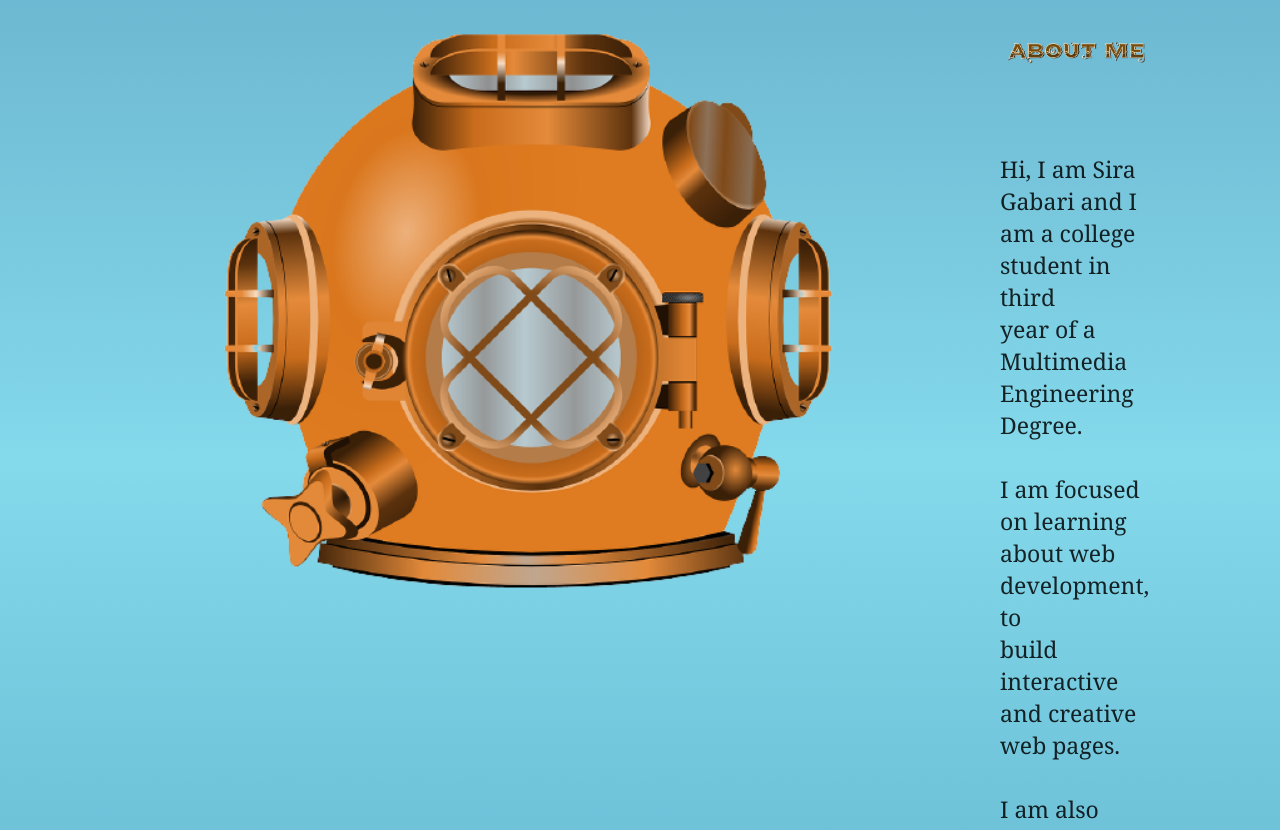
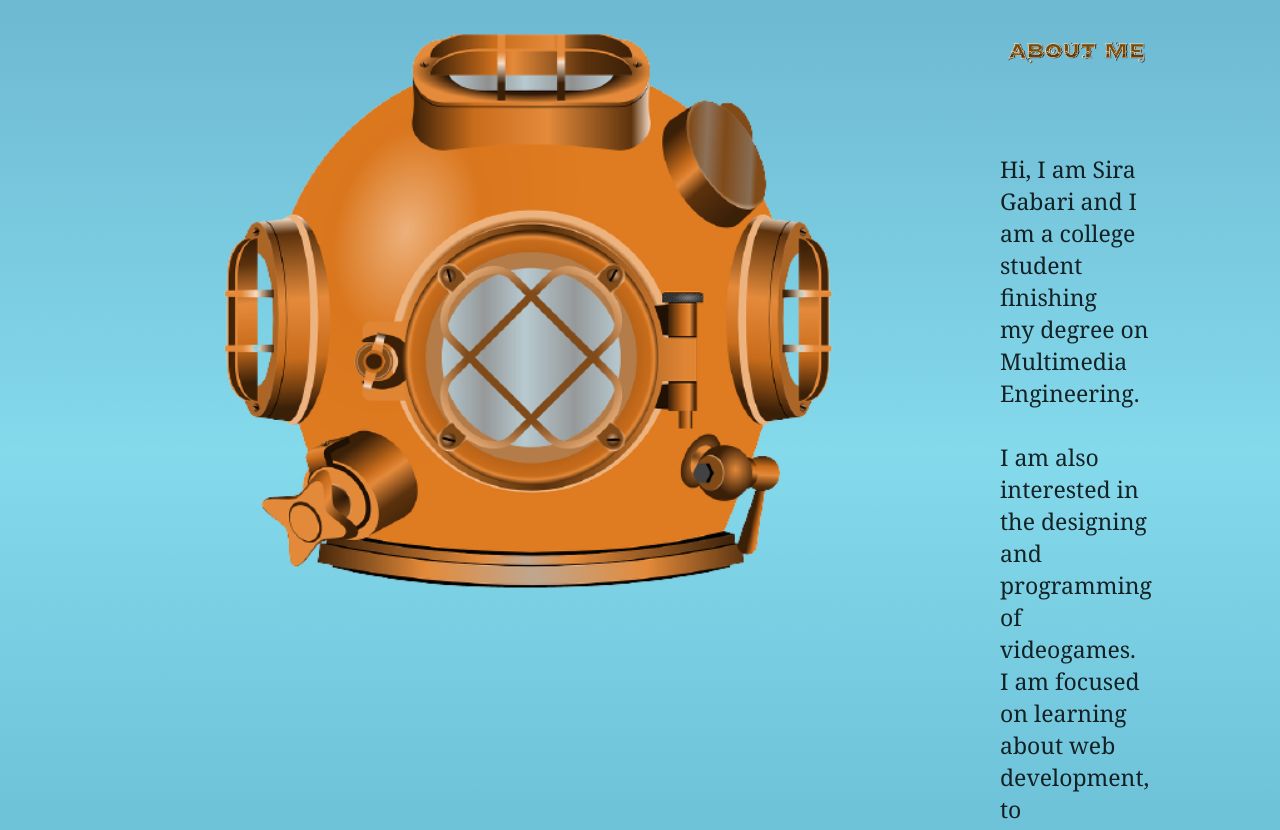
Before and after one commit to siragabari/portfolio, a plain HTML site: page index.html in a window 1280 px wide. Shown: the part 1307-2137 px from the top of the page. Drawn offline with nearby package versions, Linux system fonts and the light colour scheme; animation ran at ten frames a second.

Commit message:
Update index.html

```diff
--- a/index.html
+++ b/index.html
@@ -57,14 +57,15 @@
         <div id="section1">
             <div class="title introTitle"></div>
             <div class="text introDescription">
-                Hi, I am Sira Gabari and I am a college student in third <br>
-                year of a Multimedia Engineering Degree.<br>
+                Hi, I am Sira Gabari and I am a college student finishing <br>
+                my degree on Multimedia Engineering.<br>
+                <br>
+                I am also interested in the designing and programming <br>
+                of videogames.
                 <br>
                 I am focused on learning about web development, to <br>
                 build interactive and creative web pages.<br>
                 <br>
-                I am also interested in the designing and programming <br>
-                of videogames<br>
             </div>
         </div>
     </div>
```
